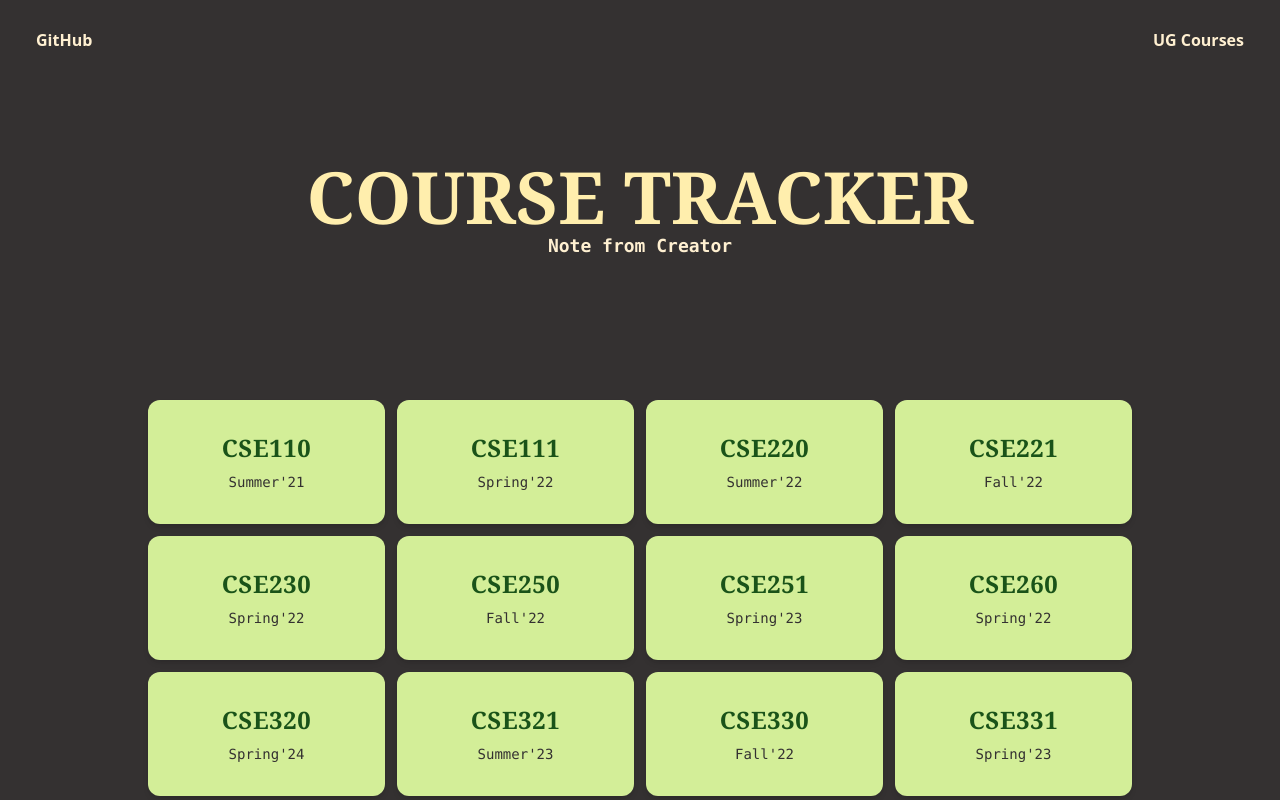
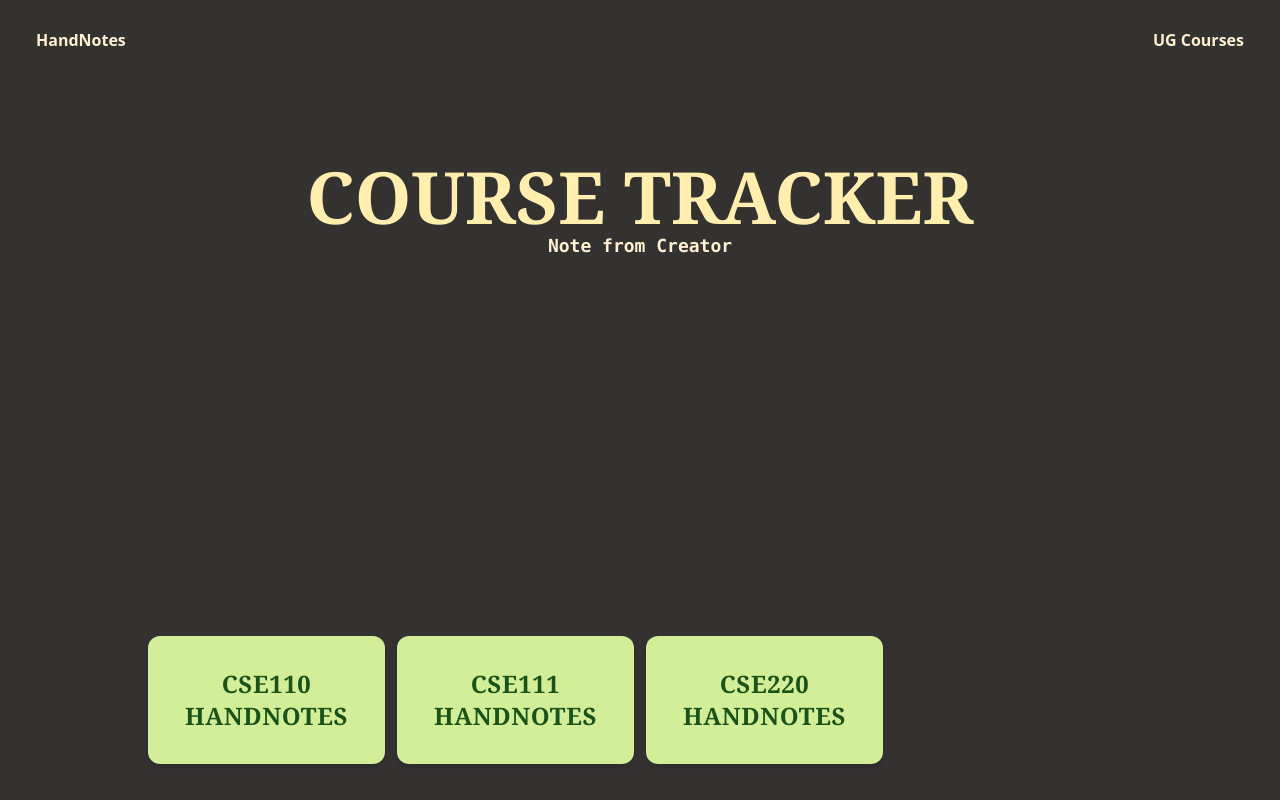
Before and after one commit to anikabytes/BRACU_UG_CourseTracker, a React (Vite) app in the folder course-tracker/: page /handnotes in a window 1280 px wide. Shown: the top 800 px of the page. Built offline with nearby package versions, Linux system fonts and the light colour scheme.

Commit message:
Hand Notes added

```diff
--- a/course-tracker/package.json
+++ b/course-tracker/package.json
@@ -18,7 +18,7 @@
     "react": "^18.2.0",
     "react-dom": "^18.2.0",
     "react-icons": "^5.0.1",
-    "react-router-dom": "^6.22.3",
+    "react-router-dom": "^6.27.0",
     "react-scroll": "^1.9.0",
     "sort-by": "^1.2.0"
   },
--- a/course-tracker/src/App.jsx
+++ b/course-tracker/src/App.jsx
@@ -1,38 +1,70 @@
+// import React from 'react';
+// import Courses from "./screens/Courses";
+// import Navbar from "./components/Navbar";
+// import Header from "./components/Header";
+// import Footer from "./components/Footer";
+// // import backgroundVideo from './assets/bg4.mp4';
+// // import backgroundImage from './assets/img1.png';
+
+// const App = () => {
+//   return (
+//     //<div className=" scrollbar-thin scrollbar-thumb-violet-300 scrollbar-track-violet-950 scrollbar-corner-purple-300 h-screen overflow-auto ">
+//       <div className="relative bg-coffee-950 w-full min-h-screen overflow-auto  scrollbar-custom">
+//         {/* <img
+//           src = {backgroundImage}
+//           alt="Background"
+//           className="absolute top-0 left-0 w-full h-full object-cover -z-10">
+//         </img> */}
+
+//         {/* <video
+//           autoPlay
+//           loop
+//           muted
+//           className="absolute top-0 left-0 w-full h-full object-cover -z-10"
+//         >
+//           <source src={backgroundVideo} type="video/mp4" />
+//         </video> */}
+
+//         <div className="relative z-10 min-h-screen ">
+//           <Navbar />
+//           <Header />
+//           <Courses />
+//           <Footer />
+//         </div>
+//       </div>
+//     //</div>
+//   );
+// };
+
+// export default App;
+
+
+
 import React from 'react';
-import Courses from "./screens/Courses";
-import Navbar from "./components/Navbar";
-import Header from "./components/Header";
-import Footer from "./components/Footer";
-import backgroundVideo from './assets/bg4.mp4';
-import backgroundImage from './assets/img1.png';
+import { BrowserRouter as Router, Route, Routes } from 'react-router-dom';
+import Navbar from './components/Navbar';
+import Courses from './screens/Courses';
+import HandNotes from './screens/HandNotes';
+import Header from './components/Header';
 
 const App = () => {
   return (
-    //<div className=" scrollbar-thin scrollbar-thumb-violet-300 scrollbar-track-violet-950 scrollbar-corner-purple-300 h-screen overflow-auto ">
+
+    <Router>
       <div className="relative bg-coffee-950 w-full min-h-screen overflow-auto  scrollbar-custom">
-        {/* <img
-          src = {backgroundImage}
-          alt="Background"
-          className="absolute top-0 left-0 w-full h-full object-cover -z-10">
-        </img> */}
+        <Navbar />
+        <Header />
+        <Routes>
+          {/* Default route for Courses */}
+          <Route path="/" element={<Courses />} />
+          {/* HandNotes route */}
+          <Route path="/handnotes" element={<HandNotes />} />
+          {/* Fallback route to handle any invalid paths */}
+          <Route path="*" element={<Courses />} />
 
-        {/* <video
-          autoPlay
-          loop
-          muted
-          className="absolute top-0 left-0 w-full h-full object-cover -z-10"
-        >
-          <source src={backgroundVideo} type="video/mp4" />
-        </video> */}
-
-        <div className="relative z-10 min-h-screen ">
-          <Navbar />
-          <Header />
-          <Courses />
-          <Footer />
-        </div>
+        </Routes>
       </div>
-    //</div>
+    </Router>
   );
 };
 
--- a/course-tracker/src/components/Navbar.jsx
+++ b/course-tracker/src/components/Navbar.jsx
@@ -1,26 +1,53 @@
 
+
+// const Navbar = () => {
+//   const spreadsheetLink = "https://docs.google.com/spreadsheets/d/14fWQqjFVNla1bhUlqJ5OVp72tKqxM2WPzxnc4RqdMss/edit?usp=sharing";
+//   const githubLink = "https://github.com/anikabytes";
+
+//   return (
+//     <div className=" w-full flex justify-between items-center p-5 ">
+
+//       <a
+//         href={githubLink}
+//         target="_blank"
+//         rel="noopener noreferrer"
+//         className="flex items-center"
+//       >
+//         <span className="text-coffee-200 font-bold py-2 px-4 rounded hover:underline underline-offset-2 hover:underline-choco-700 hover:text-choco-700">GitHub</span>
+//       </a>
+
+//       <a
+//         href={spreadsheetLink}
+//         target="_blank"
+//         rel="noopener noreferrer"
+//         className=" text-coffee-200 font-bold py-2 px-4 rounded hover:underline underline-offset-2 hover:underline-choco-700 hover:text-choco-700"
+//       >
+//         UG Courses
+//       </a>
+//     </div>
+//   );
+// };
+
+// export default Navbar;
+
+
+import React from 'react';
+import { Link } from 'react-router-dom';
 
 const Navbar = () => {
   const spreadsheetLink = "https://docs.google.com/spreadsheets/d/14fWQqjFVNla1bhUlqJ5OVp72tKqxM2WPzxnc4RqdMss/edit?usp=sharing";
-  const githubLink = "https://github.com/anikabytes";
 
   return (
-    <div className=" w-full flex justify-between items-center p-5 ">
-
-      <a
-        href={githubLink}
-        target="_blank"
-        rel="noopener noreferrer"
-        className="flex items-center"
-      >
-        <span className="text-coffee-200 font-bold py-2 px-4 rounded hover:underline underline-offset-2 hover:underline-choco-700 hover:text-choco-700">GitHub</span>
-      </a>
+    <div className="w-full flex justify-between items-center p-5">
+      <Link to="/handnotes" className="text-coffee-200 font-bold py-2 px-4 rounded hover:underline underline-offset-2 hover:underline-choco-700 hover:text-choco-700">
+        HandNotes
+      </Link>
 
       <a
         href={spreadsheetLink}
         target="_blank"
         rel="noopener noreferrer"
-        className=" text-coffee-200 font-bold py-2 px-4 rounded hover:underline underline-offset-2 hover:underline-choco-700 hover:text-choco-700"
+        className="text-coffee-200 font-bold py-2 px-4 rounded hover:underline underline-offset-2 hover:underline-choco-700 hover:text-choco-700"
       >
         UG Courses
       </a>
--- /dev/null
+++ b/course-tracker/src/screens/HandNotes.jsx
@@ -0,0 +1,62 @@
+import React, { useState } from 'react';
+
+const HandNotes = () => {
+  const [message, setMessage] = useState('');
+
+  const notes = [
+    {
+      title: "CSE110 HandNotes",
+      link: "https://example.com/handnote1",
+    },
+    {
+      title: "CSE111 HandNotes",
+      link: "https://example.com/handnote2",
+    },
+    {
+      title: "CSE220 HandNotes",
+      link: "https://example.com/handnote3",
+    },
+    // Add more hand notes as needed
+  ];
+
+  const handleNoteClick = (note) => {
+    if (!note.link) {
+      setMessage("No hand notes available for this course.");
+      window.scrollTo({ top: 0, behavior: 'smooth' });
+    } else {
+      setMessage('');
+      window.open(note.link, '_blank');
+    }
+  };
+
+  return (
+    <div className="min-h-screen bg-opacity-35 text-white flex flex-col justify-center items-center">
+      <div className="w-full max-w-5xl m-5 sm:m-20 ">
+        {message && (
+          <div className="flex justify-center">
+            <div className="font-mono text-center inline-block bg-headerNote-300  bg-opacity-100 p-1 text-coffee-200 mb-4 px-2">
+              {message}
+            </div>
+          </div>
+        )}
+        <div className="grid grid-cols-2 sm:grid-cols-3 md:grid-cols-4 lg:grid-cols-4 gap-3 p-5">
+          {notes.map((note, index) => (
+            <div
+              key={index}
+              className="w-full rounded-xl shadow-md overflow-hidden cursor-pointer bg-greeny-500 border-greeny-300 hover:animate-pulse"
+              onClick={() => handleNoteClick(note)}
+            >
+              <div className="p-8 text-center text-greeny-900">
+                <div className="uppercase tracking-wide font-bold font-serif text-2xl">
+                  {note.title}
+                </div>
+              </div>
+            </div>
+          ))}
+        </div>
+      </div>
+    </div>
+  );
+};
+
+export default HandNotes;
```
Also changed, not shown: course-tracker/src/screens/Courses.jsx (line endings or trailing spaces), 1 other file (tests, documents, lock files or other folders).
